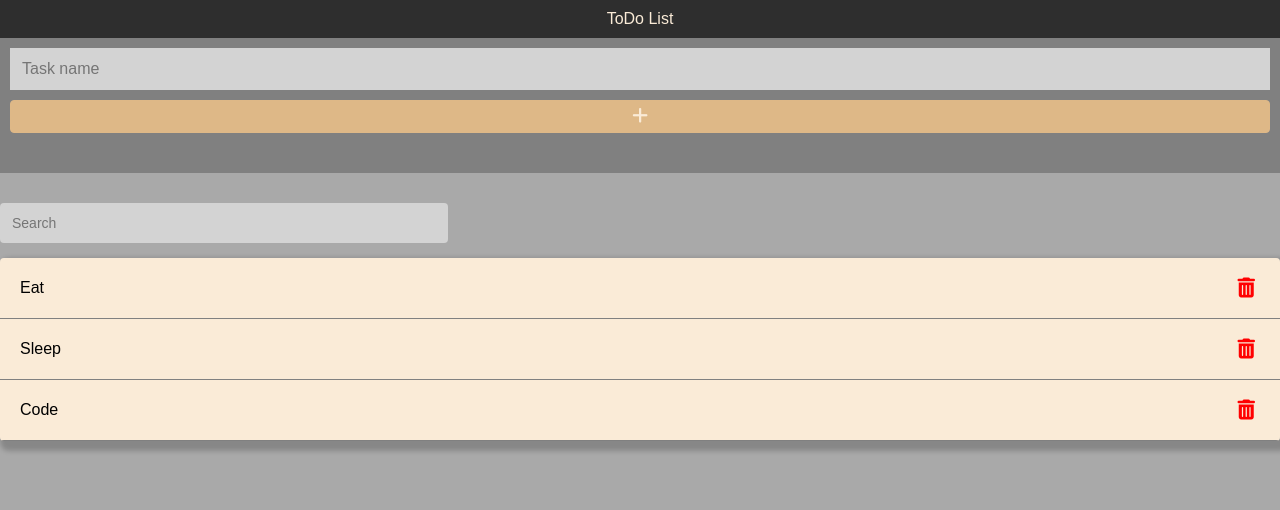
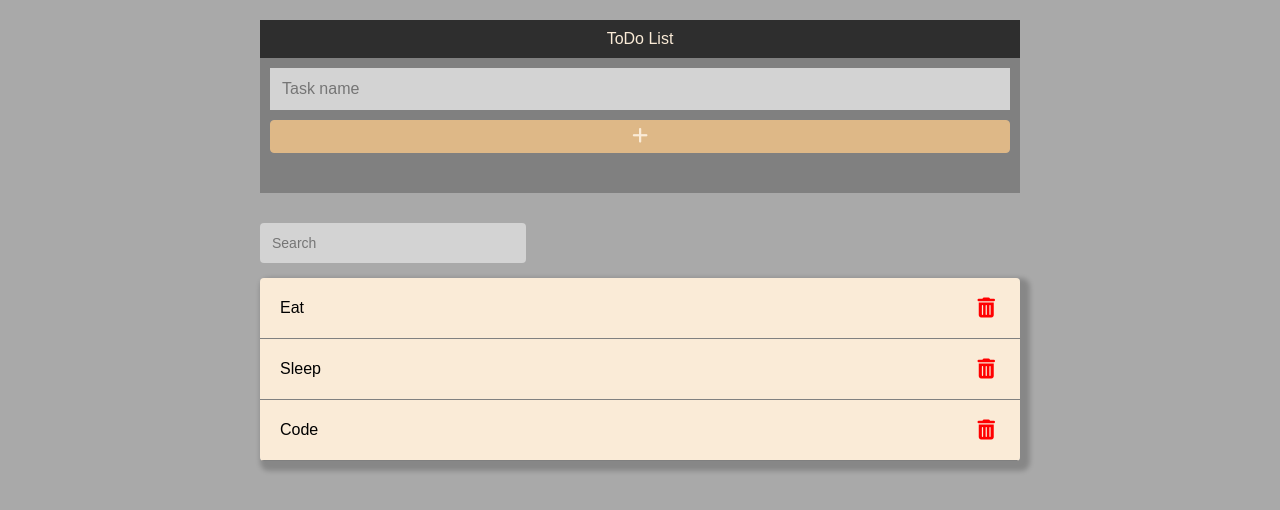
Before and after one commit to Ruben-Alvarez-Dev/project_todo, a website built with Vite: page index.html in a window 1280 px wide. Built offline with nearby package versions, Linux system fonts and the light colour scheme.

Commit message:
resize in fullscreen

```diff
--- a/index.html
+++ b/index.html
@@ -16,6 +16,7 @@
     <title>project_todo</title>
   </head>
   <body>
+    <div class="app">
       <div class="container">
         <div class="header">
           <h2>ToDo List</h2>
@@ -39,5 +40,7 @@
       </section>
 
       </form>
+    </div>
+
   </body>
 </html>
--- a/style.css
+++ b/style.css
@@ -8,6 +8,11 @@ body {
   margin: 0;
   padding: 0;
   box-sizing: border-box;
+}
+.app {
+  max-width: 800px;
+  margin: 0 auto;
+  padding: 20px;
 }
 .container {
   background-color: rgb(46, 46, 46);
```
Lines whose indentation alone changed are shown as unchanged.
